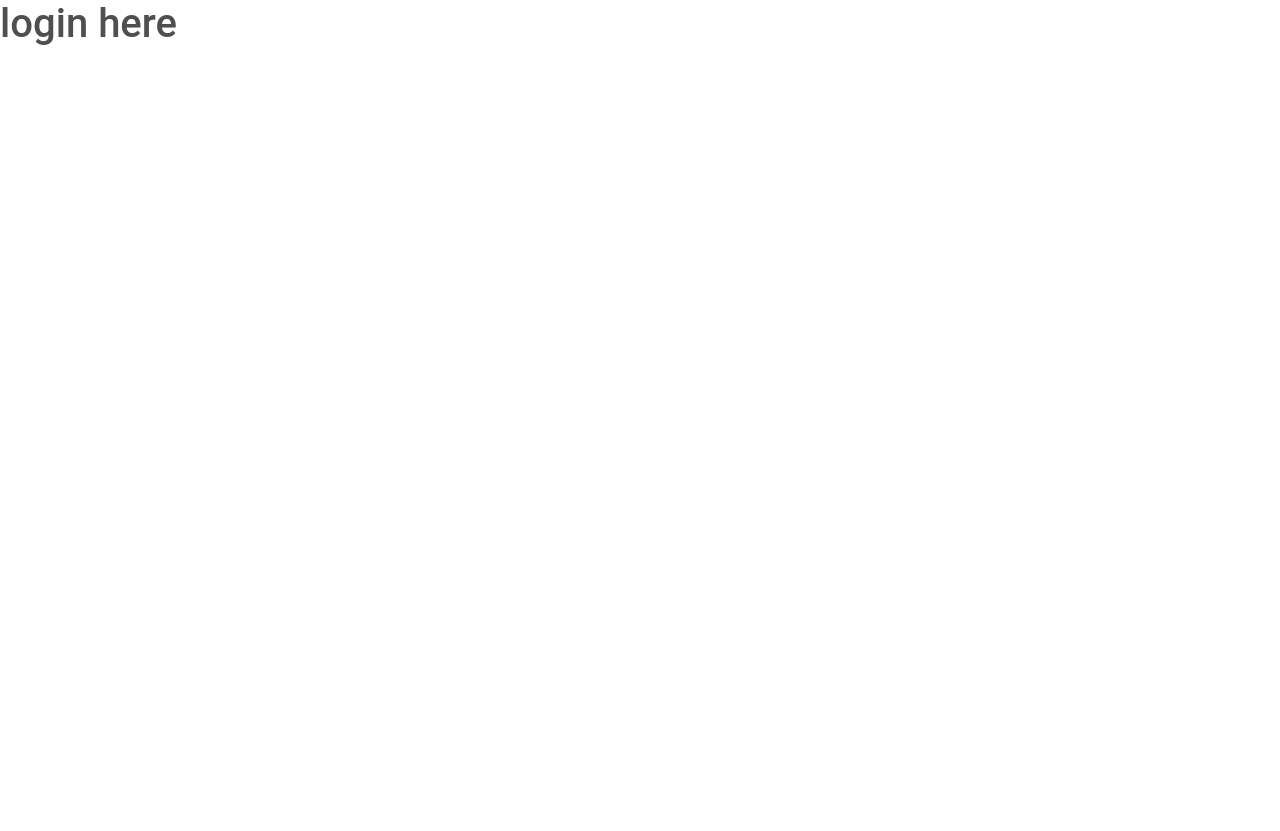
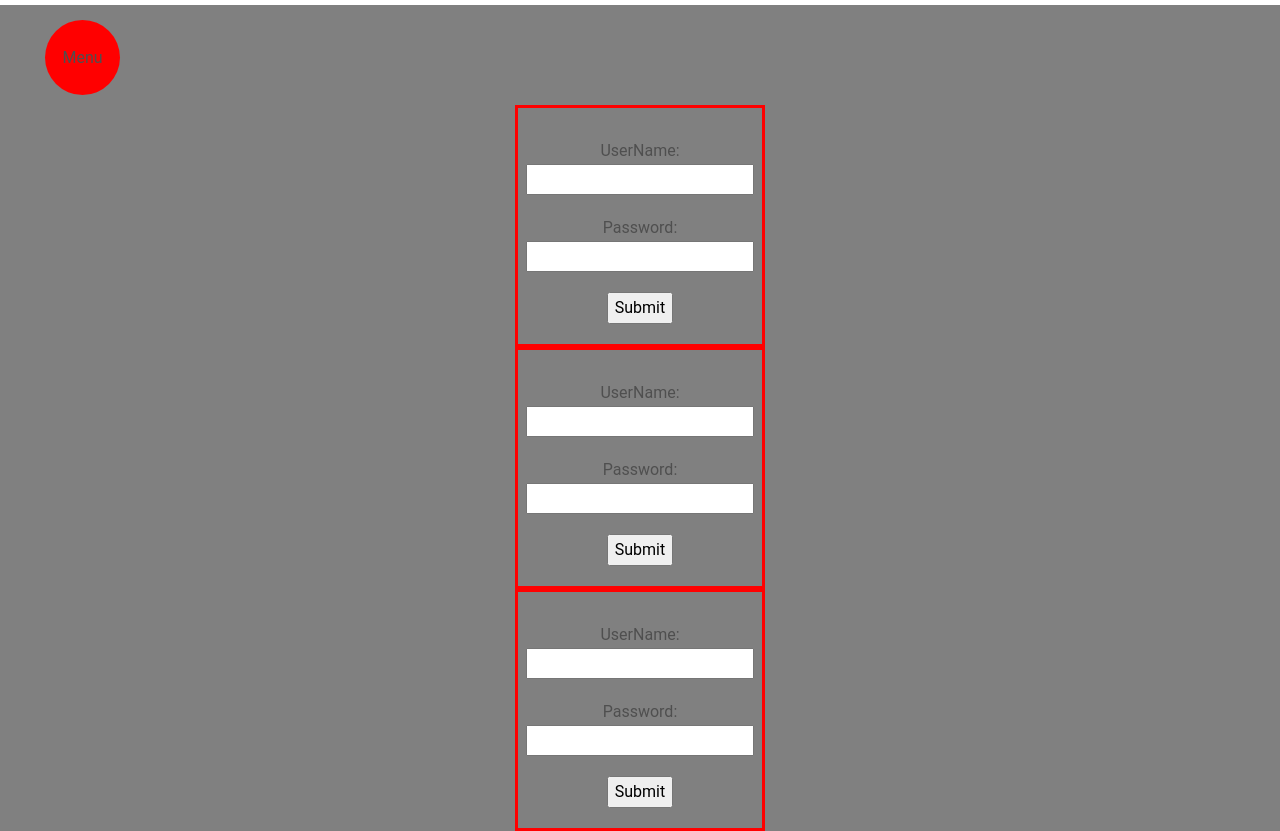
Before and after one commit to Give-A-Way/Give-A-Way-frontend, a React (Create React App) app: page /login in a window 1280 px wide. Before the commit the page ends 800 px from the top, so only its background shows below. Built offline with nearby package versions, Linux system fonts and the light colour scheme.

Commit message:
feet: working in my navCircle 1

```diff
--- a/src/App.js
+++ b/src/App.js
@@ -4,11 +4,14 @@ import { Routes, Route, Navigate } from "react-router-dom";
 import Churchers from "./components/churches";
 import ChurchDetails from "./components/chruchDetails";
 import SignUpPage from "./components/signUp/sign-up";
+import styled from "@emotion/styled";
 
-
+const AppBody = styled.div`
+  background-color:gray;
+`;
 function App() {
   return (
-    <div>
+    <AppBody>
 
 
       <Routes>
@@ -19,7 +22,7 @@ function App() {
         <Route path="/church/:id" element={<ChurchDetails />} />
         <Route path="*" element={<Navigate to="/" />} />
       </Routes>
-    </div>
+    </AppBody>
   );
 }
 
--- a/src/components/loginpage/index.js
+++ b/src/components/loginpage/index.js
@@ -1,7 +1,63 @@
+import NavCircle from "../navbar";
+import styled from "@emotion/styled";
+
+const SignUpPageBody = styled.div`
+
+`;
+
+const SignUpForm = styled.form`
+    border: 3px solid red;
+    width: 250px;
+    padding: 30px 0 0 0;
+    text-align: center;
+    margin: auto;
+`;
+
+const SignUpInput = styled.input`
+    margin: 0 0 20px;
+`;
+
 export default function Loginpage() {
+    const getData = (e) => {
+        e.preventDefault();
+        console.log(e)
+    }
     return (
-        <div>
-            <h1>login here</h1>
-        </div>
+        <SignUpPageBody>
+            <NavCircle/>
+                <SignUpForm onSubmit={getData}>
+                    <label>UserName:</label>
+                    <br />
+                    <SignUpInput type="text" id="fname" name="fname" />
+                    <br />
+                    <label>Password:</label>
+                    <br />
+                    <SignUpInput type="password" id="password" name="password" />
+                    <br />
+                    <input type="submit" style={{ margin: "0 0 20px 0" }} />
+            </SignUpForm>
+            <SignUpForm onSubmit={getData}>
+                <label>UserName:</label>
+                <br />
+                <SignUpInput type="text" id="fname" name="fname" />
+                <br />
+                <label>Password:</label>
+                <br />
+                <SignUpInput type="password" id="password" name="password" />
+                <br />
+                <input type="submit" style={{ margin: "0 0 20px 0" }} />
+            </SignUpForm>
+            <SignUpForm onSubmit={getData}>
+                <label>UserName:</label>
+                <br />
+                <SignUpInput type="text" id="fname" name="fname" />
+                <br />
+                <label>Password:</label>
+                <br />
+                <SignUpInput type="password" id="password" name="password" />
+                <br />
+                <input type="submit" style={{ margin: "0 0 20px 0" }} />
+            </SignUpForm>
+        </SignUpPageBody >
     )
 }
--- a/src/components/navbar/index.js
+++ b/src/components/navbar/index.js
@@ -1,21 +1,70 @@
 import styled from "@emotion/styled";
+import { useState } from "react";
 import { Link } from "react-router-dom";
 
 const NavHolder = styled.div`
-    background-color: red;
-    border-radius: 50%;
+    position: sticky;
+    top: 20px;
+    left: 40px;
     width: 100px;
     height: 100px;
 `;
+const NavMenuButton = styled.div`
+    cursor: pointer;
+    background-color: red;
+    border-radius: 50%;
+    width: 75px;
+    height: 75px;
+    display : ${props => props.displayNavMenue};
+    justify-content: center;
+    align-items: center;
+    margin: 5px;
+`;
+const NavItems = styled.div`
+    display : ${props => props.displayNavMenue};
+    width: 150px;
+    grid-template-columns: 1fr 1fr;
+`;
+const MenuText = styled.p`
+    margin: 0;
+
+`
+const ExitNav = styled.h1`
+    margin: 0px;
+`
+
 export default function NavCircle() {
+    const [navHolderColor, setNavHolderColor] = useState("flex")
+    const [navItemsDiaplay, setNavItemsDiaplay] = useState("none")
+
+    const showNavItems = () => {
+        setNavHolderColor("none")
+        setNavItemsDiaplay("grid")
+    }
+    const hideNavItesm = () => {
+        setNavHolderColor("flex")
+        setNavItemsDiaplay("none")
+        console.log(navHolderColor, navItemsDiaplay)
+    }
     return (
-        <NavHolder>
-            <p>Menu</p>
-            <div>
-                <Link to="/">home</Link>
-                <Link to="login">login</Link>
-                <Link to="church">church</Link>
-            </div>
+        <NavHolder onClick={() => { showNavItems() }}>
+            <NavMenuButton displayNavMenue={navHolderColor}>
+                <MenuText>Menu</MenuText>
+            </NavMenuButton>
+            <NavItems displayNavMenue={navItemsDiaplay}>
+                <NavMenuButton displayNavMenue="flex" >
+                    <Link to="/">home</Link>
+                </NavMenuButton>
+                <NavMenuButton displayNavMenue="flex" onClick={()=>{hideNavItesm()}}>
+                    <ExitNav onClick={() => { hideNavItesm() }}>X</ExitNav>
+                </NavMenuButton>
+                <NavMenuButton displayNavMenue="flex">
+                    <Link to="login">login</Link>
+                </NavMenuButton>
+                <NavMenuButton displayNavMenue="flex">
+                    <Link to="signup">signUp</Link>
+                </NavMenuButton>
+            </NavItems>
         </NavHolder>
     )
 }
```
